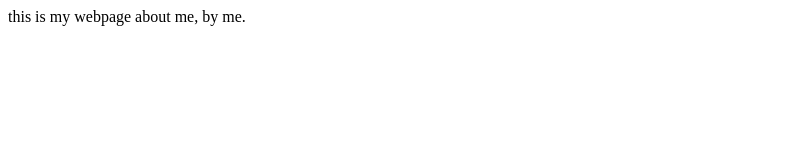
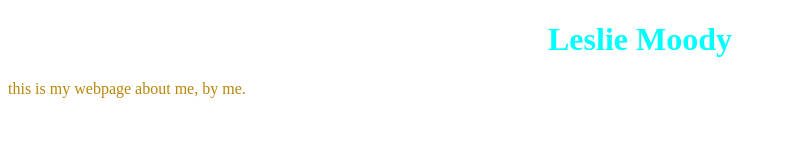
Before and after one commit to Lesliemm78/resume-website, a plain HTML site: page index.html in a window 1280 px wide. Shown: the whole page, without its empty margins (0-786 px from the left). Drawn offline with Linux system fonts and the light colour scheme.

Commit message:
adding color and alignment

```diff
--- a/index.html
+++ b/index.html
@@ -3,8 +3,20 @@
     <head>
         <title>Leslie Moody</title>
     </head>
+    <h1> Leslie Moody</h1>
+
     <body>
         this is my webpage about me, by me.
 
     </body>
 </html>
+<style>
+    body {
+        color:darkgoldenrod; text-align: left;
+
+    }
+    h1 {
+        text-align: center; color:aqua
+    }
+
+</style>
```
